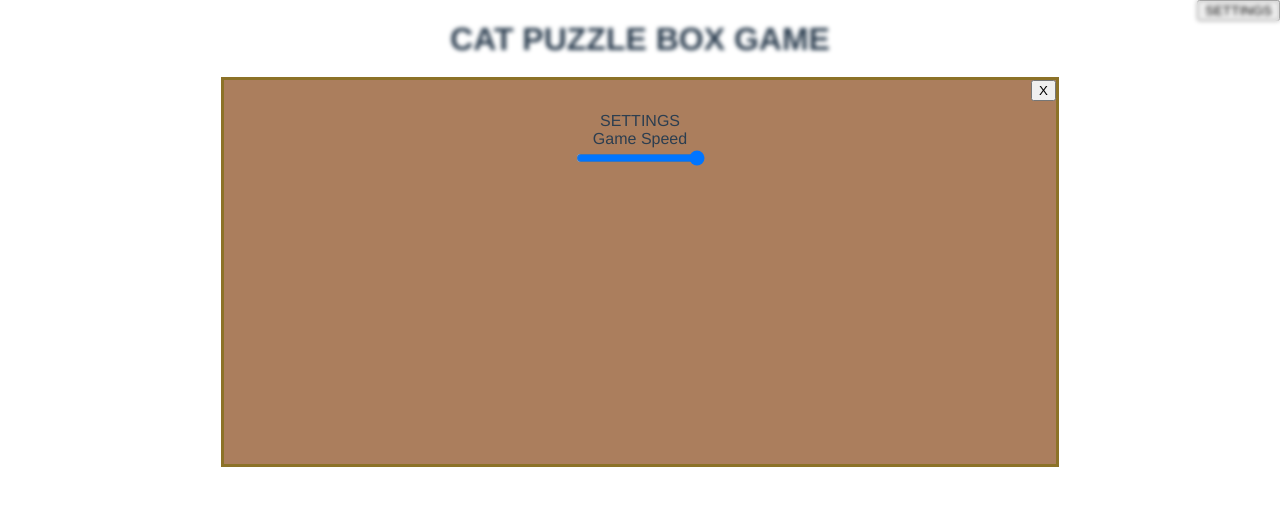
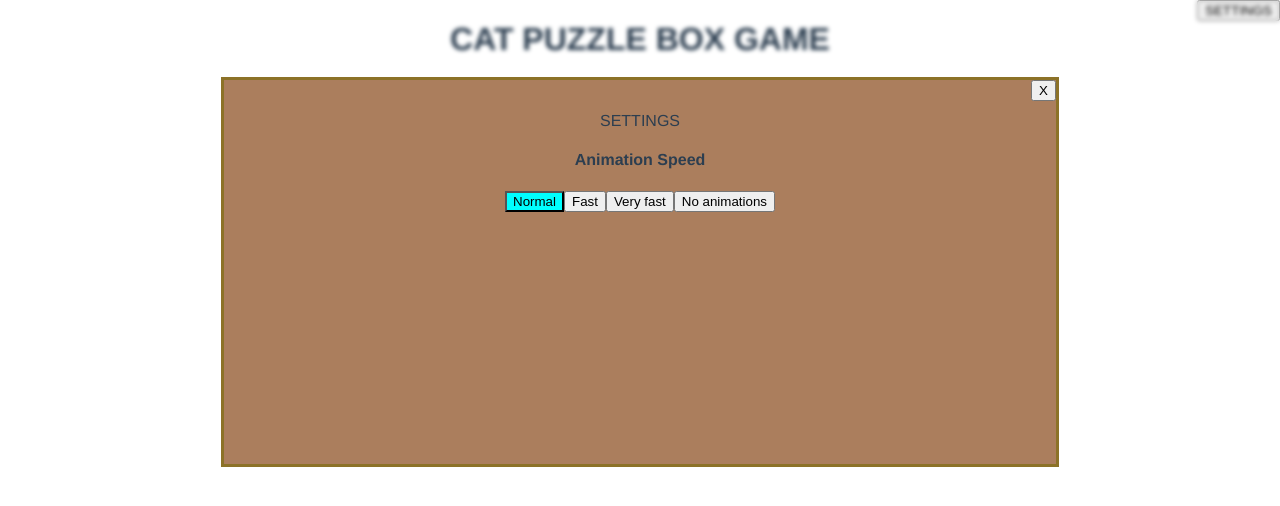
Before and after one commit to enwrath/catpuzzle, a Vue app: page /#/ in a window 1280 px wide. Both pictures are taken after a click on the button "SETTINGS". Shown: the top 506 px of the page. Built offline with nearby package versions, Linux system fonts and the light colour scheme.

Commit message:
Have some different speed choices instead of a slider

```diff
--- a/src/components/Settings.vue
+++ b/src/components/Settings.vue
@@ -3,8 +3,12 @@
     <div class="subcontainer">
       <button class="topright" @click="$emit('closesettings')">X</button>
       SETTINGS<br />
-      <label for="animSpeed">Game Speed</label><br />
-      <input type="range" id="animSpeed" name="animSpeed" min="0" max="1000" v-model.number="animationDuration" @change="updateSettings">
+      <h4>Animation Speed</h4>
+      <button @click="changeSpeed(1000)" :class="{selectedBtn : animationDuration===1000}">Normal</button>
+      <button @click="changeSpeed(500)" :class="{selectedBtn : animationDuration===500}">Fast</button>
+      <button @click="changeSpeed(200)" :class="{selectedBtn : animationDuration===200}">Very fast</button>
+      <button @click="changeSpeed(0)" :class="{selectedBtn : animationDuration===0}">No animations</button>
+
     </div>
   </div>
 </template>
@@ -25,6 +29,10 @@ export default {
     updateSettings() {
       const newSettings = {animationDuration: this.animationDuration};
       this.$emit("updateSettings", newSettings);
+    },
+    changeSpeed(e) {
+      this.animationDuration = e;
+      this.updateSettings();
     }
   }
 }
@@ -58,4 +66,7 @@ export default {
   top: 0;
   right: 0;
 }
+.selectedBtn {
+  background: cyan;
+}
 </style>
```
